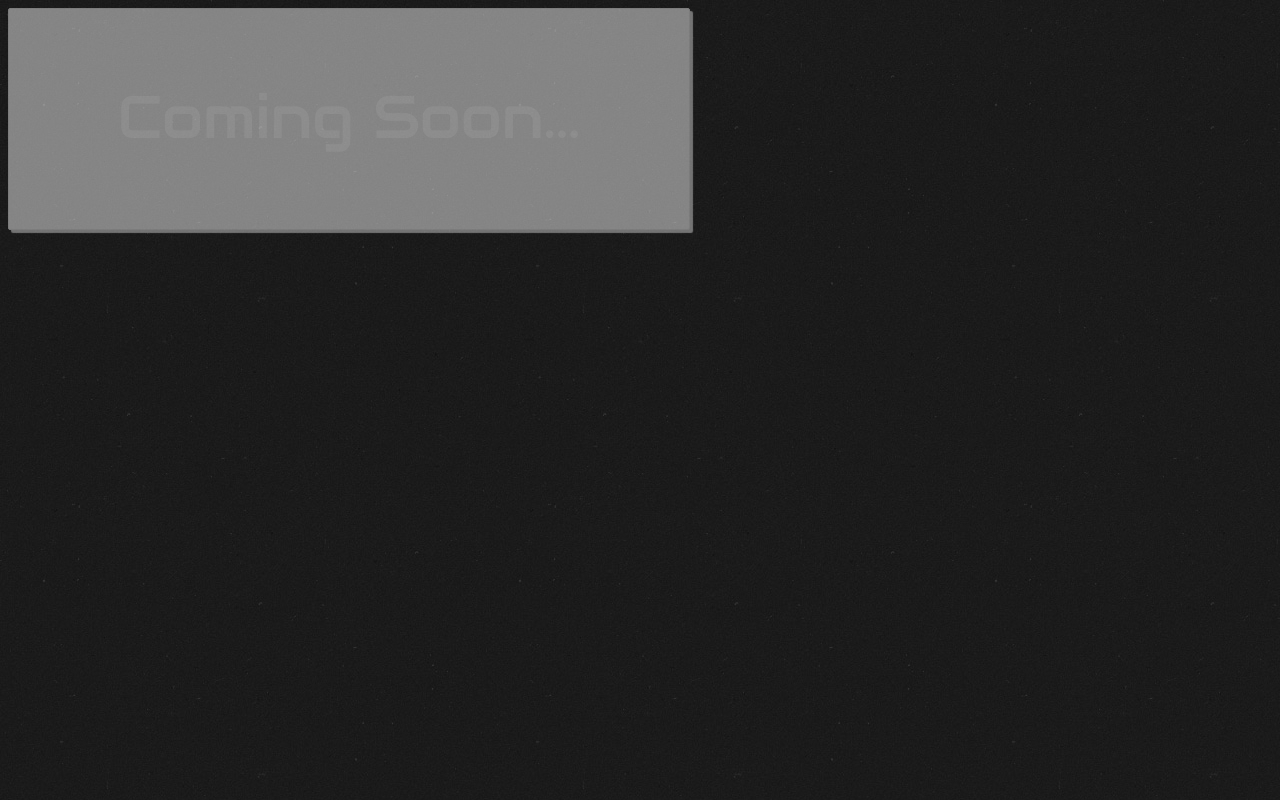
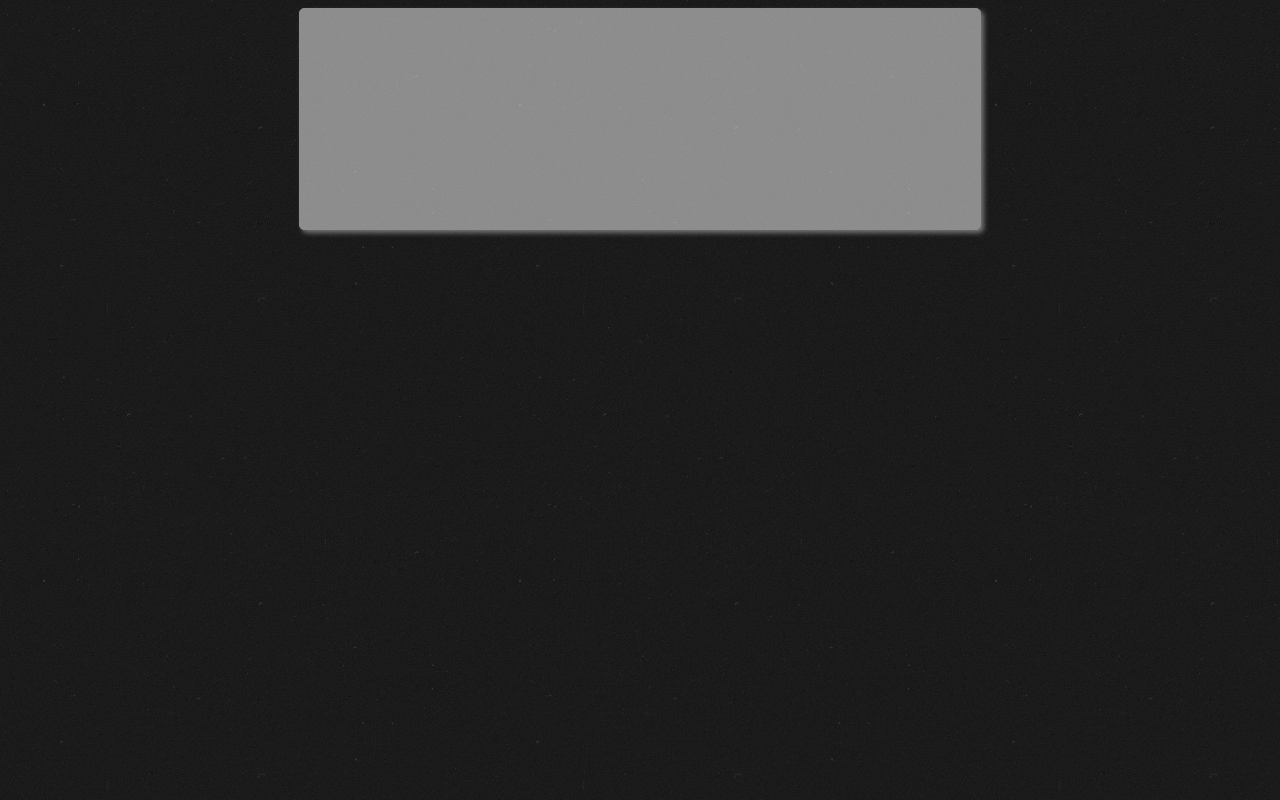
Before and after one commit to aibli/aibli.github.io, a plain HTML site: page index.html in a window 1280 px wide. Drawn offline with Linux system fonts and the light colour scheme.

Commit message:
Update DIV

```diff
--- a/coming_soon.css
+++ b/coming_soon.css
@@ -10,13 +10,13 @@
 	width:600px;
     height:200px;
     text-align:center;
-    border:1px solid #dddddd;
+    border:1px solid #ffffff;
     padding:10px 40px;
-    border-radius:2px;
-    -moz-border-radius:2px; /* Older Firefox */
-    background-color:#efefef;
-    box-shadow: 3px 3px 1px #cccccc;
-    -moz-box-shadow: 10px 10px 5px #ffffff; /* Older Firefox */
+    border-radius:5px;
+    -moz-border-radius:5px; /* Older Firefox */
+    background-color:#ffffff;
+    box-shadow: 3px 3px 5px #cccccc;
+    -moz-box-shadow: 3px 3px 5px #cccccc; /* Older Firefox */
 	filter:alpha(opacity=50);
 	-moz-opacity:0.5;
 	-khtml-opacity: 0.5;
--- a/index.html
+++ b/index.html
@@ -1,4 +1,7 @@
 <!doctype html>
+<!DOCTYPE html PUBLIC "-//W3C//DTD XHTML 1.0 Transitional//EN" "http://www.w3.org/TR/xhtml1/DTD/xhtml1-transitional.dtd">
+
+
 <html>
   <head>
     <link href='http://fonts.googleapis.com/css?family=Audiowide&subset=latin,latin-ext' rel='stylesheet' type='text/css'>
@@ -9,8 +12,8 @@
   </head>
 
   <body background="broken_noise.png">
-    <div class="box">
-	<p class="p"> Coming Soon... </p>
+    <div class="box" style="margin:0 auto;">
+	  <p class="p"> Coming Soon... </p>
 	</div>
   </body>
 
```
